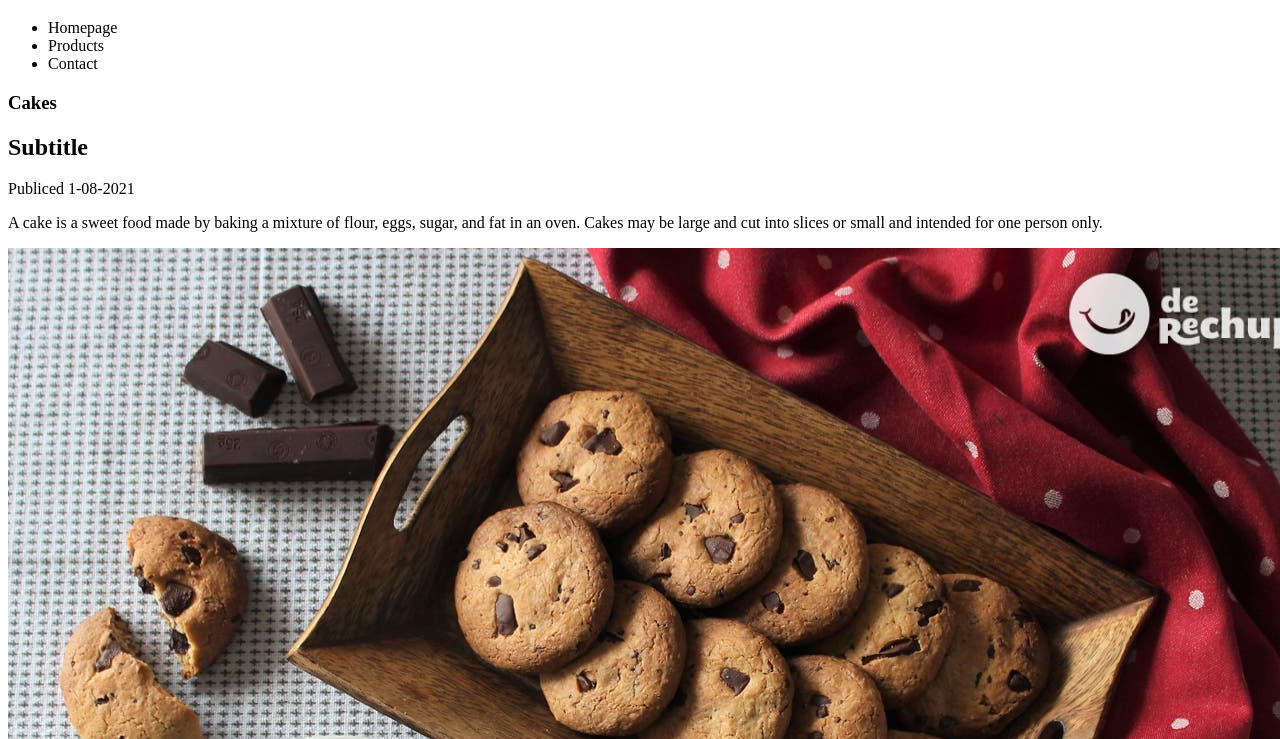
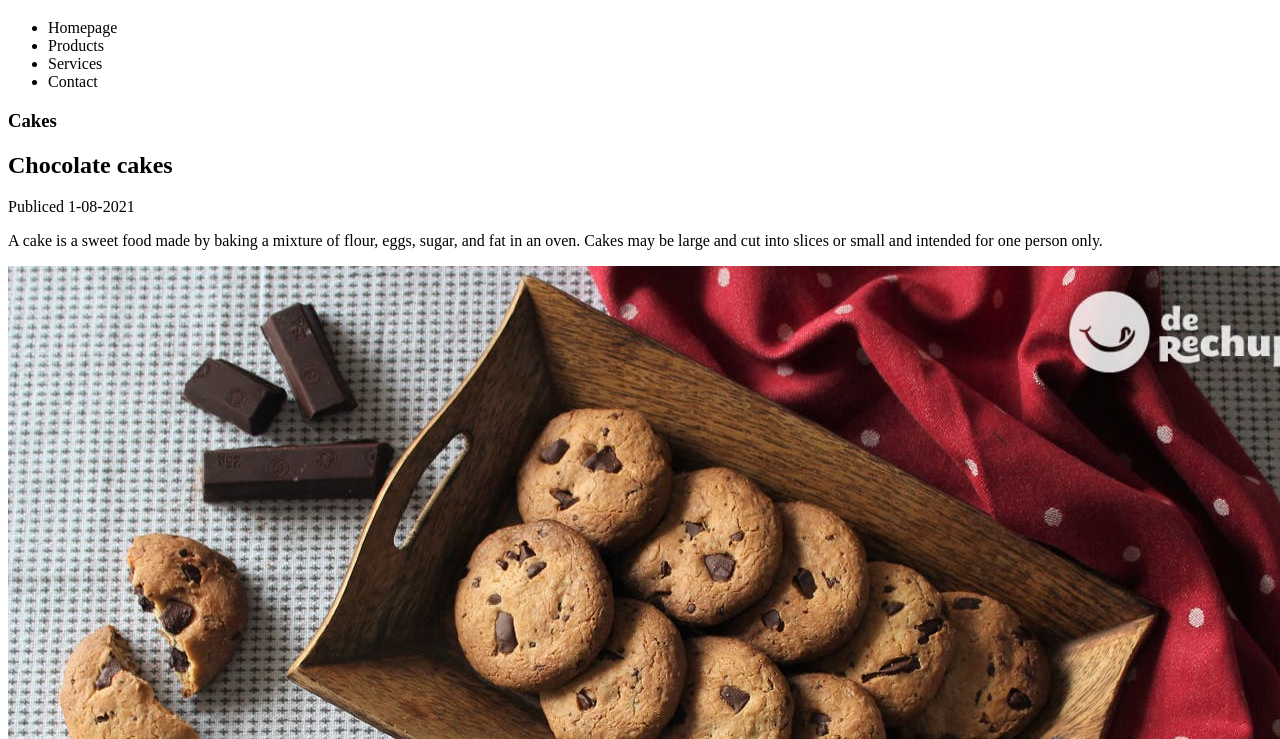
Before and after one commit to jhacd/Git-course, a plain HTML site: page index.html in a window 1280 px wide. Shown: the part 61-800 px from the top of the page. Drawn offline with Linux system fonts and the light colour scheme.

Commit message:
Se añadio una pestaña en el navegador

```diff
--- a/index.html
+++ b/index.html
@@ -15,6 +15,7 @@
 			<ul>
 				<li>Homepage</li>
 				<li>Products</li>
+				<li>Services</li>
 				<li>Contact</li>
 			<ul>
 
@@ -24,7 +25,7 @@
 			<article>
 				<hgroup>
 					<h1>Cakes</h1>
-					<h2>Subtitle</h2>
+					<h2>Chocolate cakes</h2>
 				</hgroup>
 				<time datetime="1-05-21">Publiced 1-08-2021</time>
 				<p>A cake is a sweet food made by baking a mixture of flour, eggs, sugar, and fat in an oven. Cakes may be large and cut into slices or small and intended for one person only.</p>
@@ -36,7 +37,7 @@
 			<article>
 				<hgroup>
 					<h1>Cookies</h1>
-					<h2>Subtitle</h2>
+					<h2>Sweet cookies</h2>
 				</hgroup>
 				<time datetime="1-05-21">Publiced 1-08-2021</time>
 				<p>A cake is a sweet food made by baking a mixture of flour, eggs, sugar, and fat in an oven. Cakes may be large and cut into slices or small and intended for one person only.</p>
```
